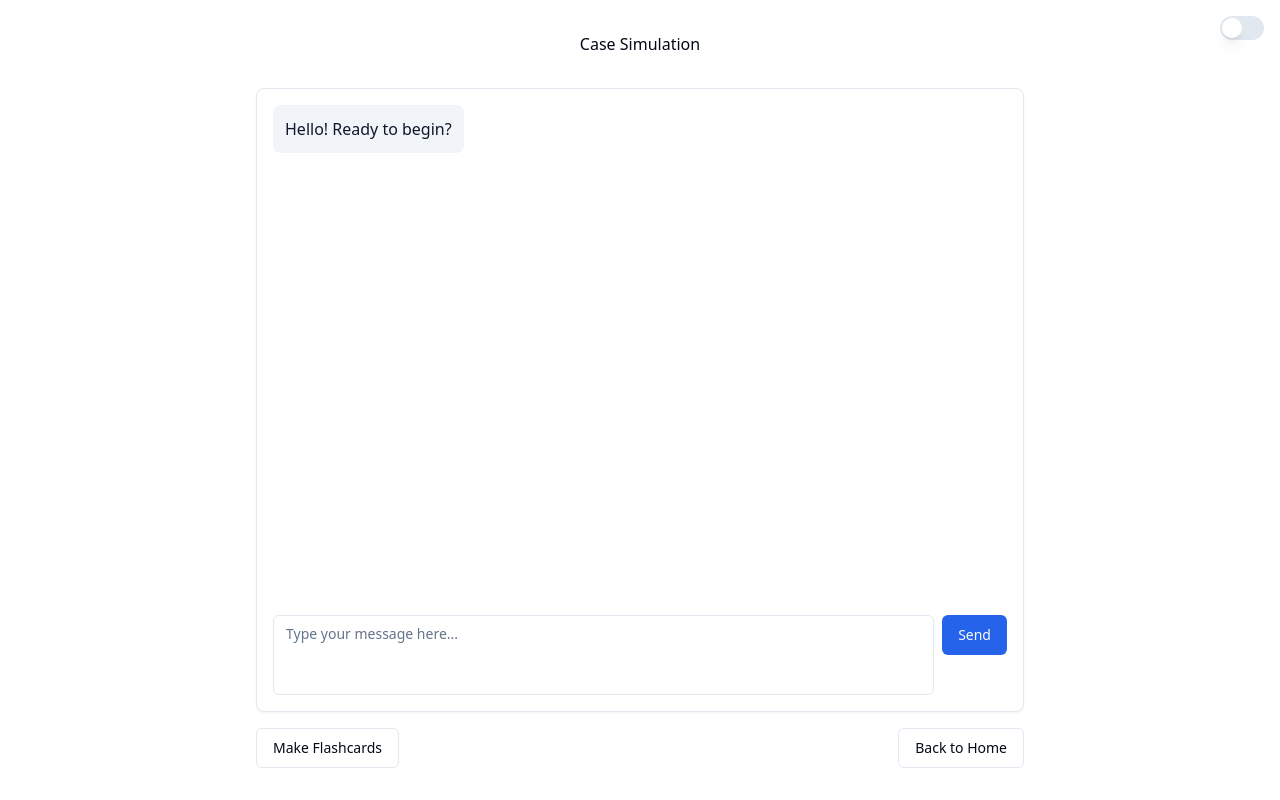
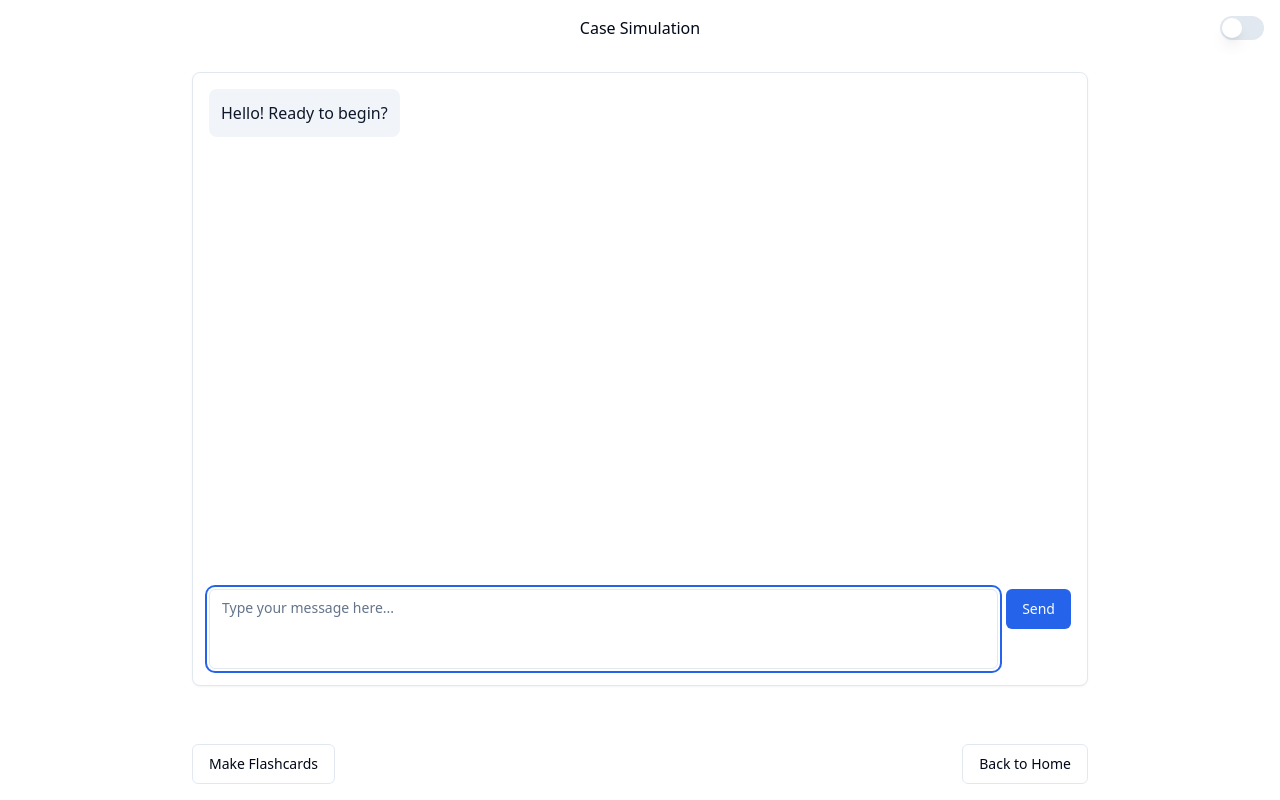
Before and after one commit to vincentnocera/peakshift, a Next.js app: page /case-simulator in a window 1280 px wide. Built offline with nearby package versions, Linux system fonts and the light colour scheme.

Commit message:
made some improvement to chatinterface box in terms of styling etc

```diff
--- a/app/api/chat/route.ts
+++ b/app/api/chat/route.ts
@@ -20,7 +20,7 @@ export async function POST(req: Request) {
   const userMessages = messages.filter((msg) => msg.role !== 'system');
 
   const result = await streamText({
-    model: anthropic('claude-3-5-sonnet-20240620'),
+    model: anthropic('claude-3-haiku-20240307'),
     system: prompt,
     messages: convertToCoreMessages(userMessages),
     temperature: 1,
--- a/app/case-simulator/page.tsx
+++ b/app/case-simulator/page.tsx
@@ -14,12 +14,12 @@ const CaseSimulation = () => {
 
     return (
         <div className="min-h-screen flex flex-col">
-            <div className="p-8 flex-grow flex flex-col items-center">
-                <h1 className="mb-8 text-center">Case Simulation</h1>
-                <div className="w-full max-w-3xl flex-grow flex flex-col">
+            <h1 className="text-center p-4">Case Simulation</h1>
+            <div className="flex-grow flex flex-col p-4">
+                <div className="w-full h-full max-w-4xl mx-auto flex-grow flex flex-col">
                     <ChatInterface prompt={caseSimulatorPrompt} />
                 </div>
-                <div className="w-full max-w-3xl mt-4">
+                <div className="w-full max-w-4xl mx-auto mt-4">
                     <div className="flex justify-between">
                         <Button onClick={handleMakeFlashcards} variant="outline">
                             Make Flashcards
--- a/app/components/chat-interface.tsx
+++ b/app/components/chat-interface.tsx
@@ -1,6 +1,6 @@
 'use client';
 
-import React from 'react';
+import React, { useRef, useEffect } from 'react';
 import { useChat } from 'ai/react';
 import { Card, CardContent, CardFooter } from '@/components/ui/card';
 import { Button } from '@/components/ui/button';
@@ -13,10 +13,12 @@ interface ChatInterfaceProps {
 const ChatInterface: React.FC<ChatInterfaceProps> = ({ prompt }) => {
     const { messages, input, handleInputChange, handleSubmit, isLoading } = useChat({
     api: '/api/chat',
-    initialMessages: [{ role: 'system', content: prompt, id: 'system' }, {role: 'assistant', content: 'Hello!  Ready to begin?', id: 'assistant' }],
+    initialMessages: [{ role: 'system', content: prompt, id: 'system' }, {role: 'assistant', content: 'Hello! Ready to begin?', id: 'assistant' }],
   });
 
   const displayMessages = messages.filter(message => message.role !== 'system');
+  const messagesEndRef = useRef<HTMLDivElement>(null);
+  const inputRef = useRef<HTMLTextAreaElement>(null);
 
   const handleKeyDown = (e: React.KeyboardEvent<HTMLTextAreaElement>) => {
     if (e.key === 'Enter' && !e.shiftKey) {
@@ -25,9 +27,19 @@ const ChatInterface: React.FC<ChatInterfaceProps> = ({ prompt }) => {
     }
   };
 
+  useEffect(() => {
+    messagesEndRef.current?.scrollIntoView({ behavior: 'smooth' });
+  }, [messages]);
+
+  useEffect(() => {
+    if (!isLoading) {
+      inputRef.current?.focus();
+    }
+  }, [isLoading]);
+
   return (
-    <Card className="flex flex-col flex-grow">
-      <CardContent className="flex-grow overflow-y-auto p-4">
+    <Card className="flex flex-col h-full">
+      <CardContent className="flex-grow overflow-y-auto p-4 min-h-[500px]">
         {displayMessages.map((message) => (
           <div key={message.id} className={`mb-4 flex ${message.role === 'user' ? 'justify-end' : 'justify-start'}`}>
             <div className={`max-w-[70%] p-3 rounded-lg ${
@@ -37,10 +49,12 @@ const ChatInterface: React.FC<ChatInterfaceProps> = ({ prompt }) => {
             </div>
           </div>
         ))}
+        <div ref={messagesEndRef} />
       </CardContent>
       <CardFooter className="p-4">
         <form onSubmit={handleSubmit} className="flex w-full space-x-2">
           <Textarea
+            ref={inputRef}
             value={input}
             onChange={handleInputChange}
             onKeyDown={handleKeyDown}
```
